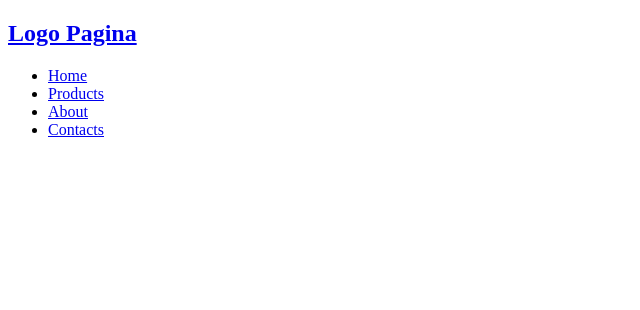
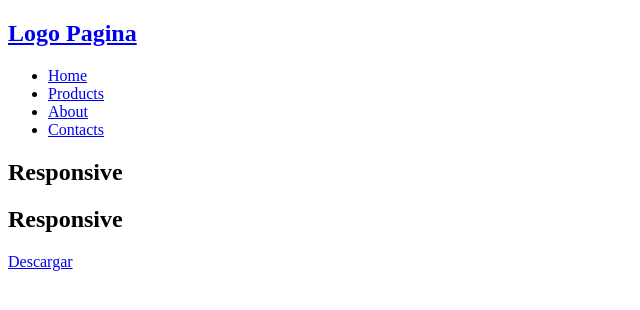
Before and after one commit to Facundo337/ProyectoWeb1, a plain HTML site: page index.html in a window 1280 px wide. Shown: the whole page, without its empty margins (0-640 px from the left). Drawn offline with Linux system fonts and the light colour scheme.

Commit message:
Termine la primera sección

```diff
--- a/index.html
+++ b/index.html
@@ -20,7 +20,13 @@
     </header>
 
     <main>
-        <section class="uno"></section>
+         <!--Comienza primera sección-->
+        <section class="uno">
+            <h1>Responsive</h1>
+            <h2>Responsive</h2>
+            <a href="#">Descargar</a>
+        </section>
+        <!--Comienza segunda sección-->
         <section class="dos"></section>
         <section class="tres"></section>
         <section class="cuatro"></section>
```
